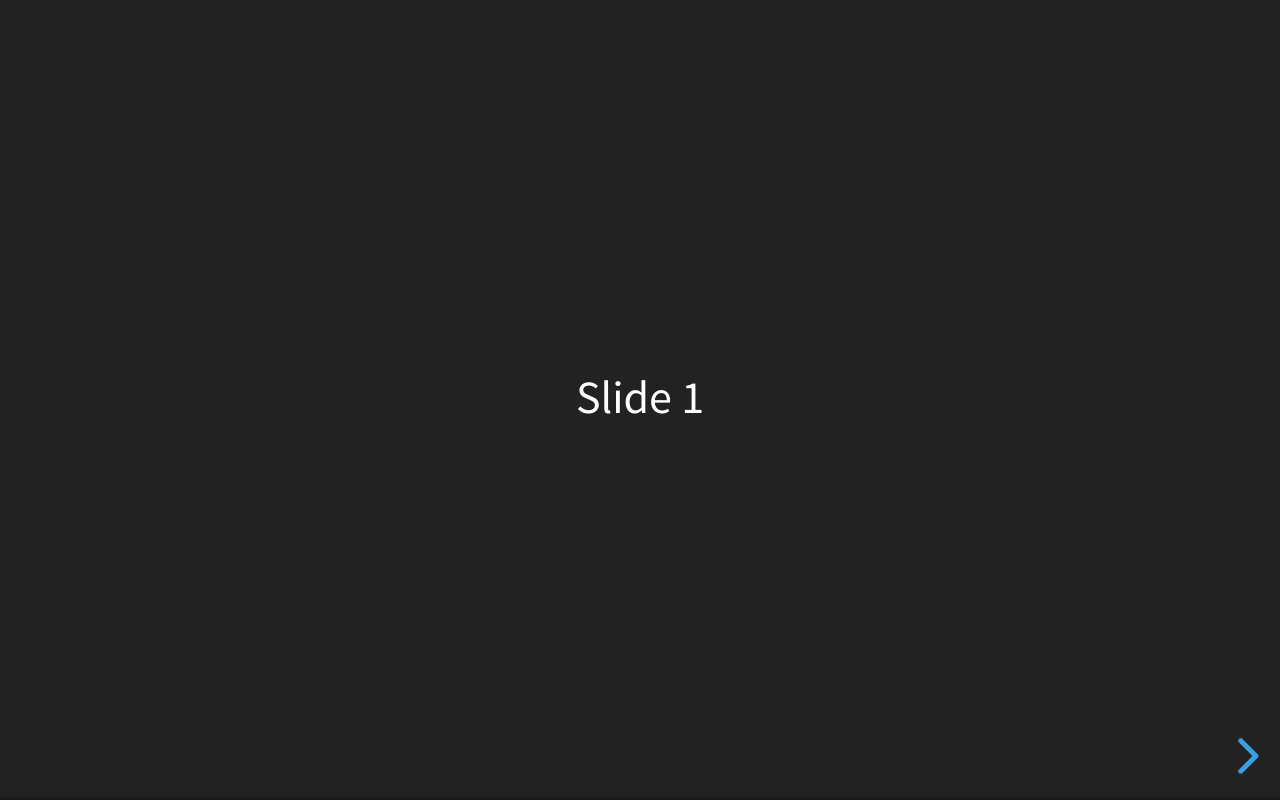
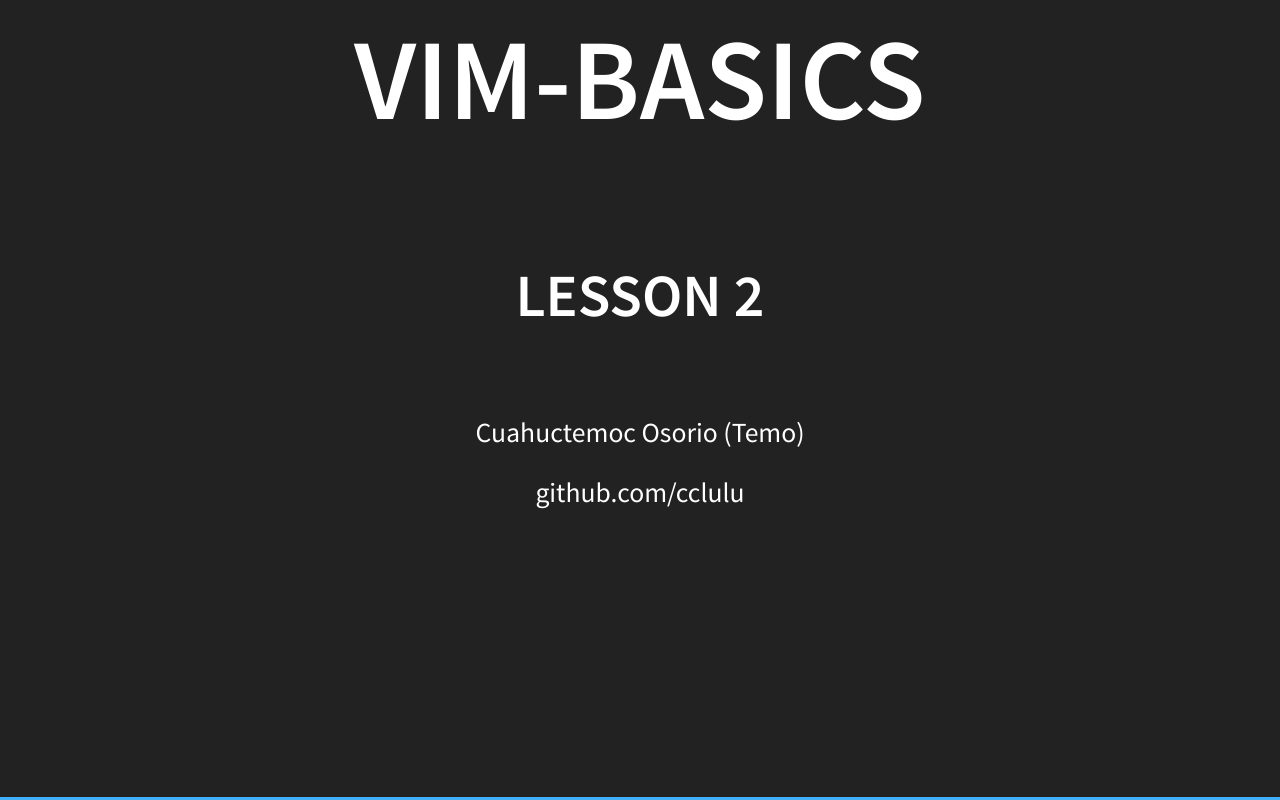
Before and after one commit to cclulu/vim-basics-lesson-2, a website: page index.html in a window 1280 px wide. Drawn offline with Linux system fonts and the light colour scheme.

Commit message:
set up for lesson 2

```diff
--- a/index.html
+++ b/index.html
@@ -24,8 +24,15 @@
 	<body>
 		<div class="reveal">
 			<div class="slides">
-				<section>Slide 1</section>
-				<section>Slide 2</section>
+        <section>
+          <h1>Vim-Basics</h1>
+          <section>
+            <h3>Lesson 2</h3><br/>
+            <small>Cuahuctemoc Osorio (Temo)</small><br/>
+            <small>github.com/cclulu</small><br/>
+          </section>
+        </section>
+
 			</div>
 		</div>
 
```
